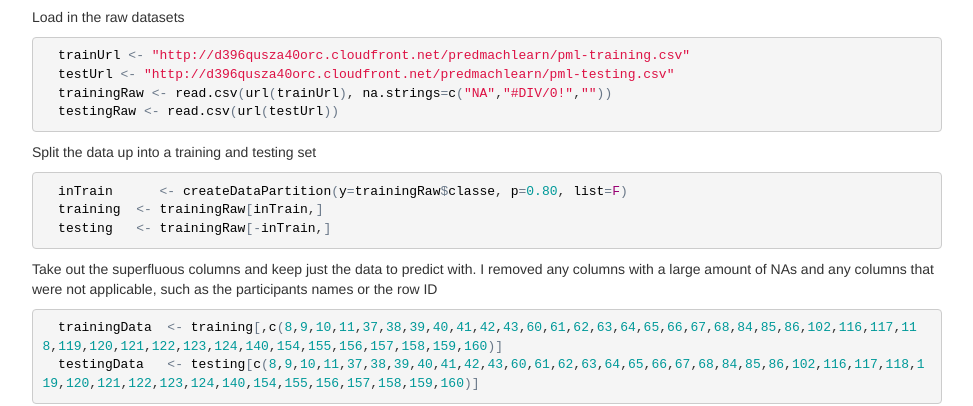
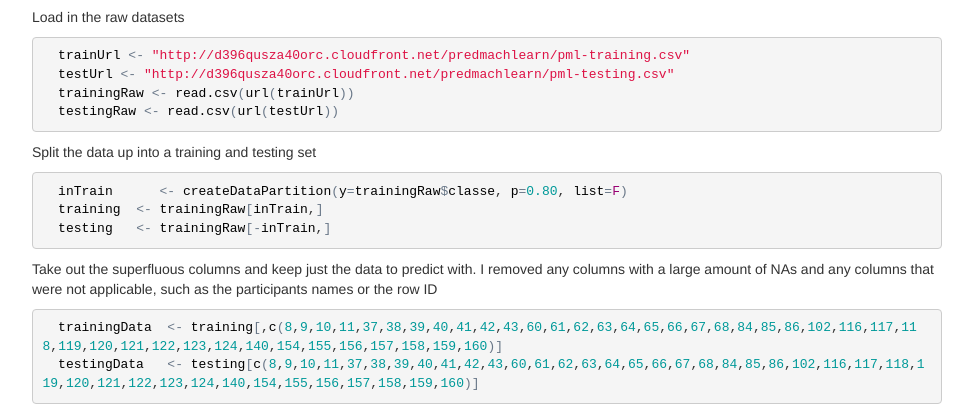
Before and after one commit to cipher982/cipher-fitbit-predictive-model.github.io, a plain HTML site: page index.html in a window 1280 px wide. Shown: the part 434-840 px from the top of the page, without its empty margins (153-1126 px from the left). Drawn offline with nearby package versions, Linux system fonts and the light colour scheme; some packages are replaced by stand-ins of ours.

Commit message:
Update index.html
..

```diff
--- a/index.html
+++ b/index.html
@@ -81,7 +81,7 @@ img {
 <p>Load in the raw datasets</p>
 <pre class="r"><code>  trainUrl &lt;- &quot;http://d396qusza40orc.cloudfront.net/predmachlearn/pml-training.csv&quot;
   testUrl &lt;- &quot;http://d396qusza40orc.cloudfront.net/predmachlearn/pml-testing.csv&quot;
-  trainingRaw &lt;- read.csv(url(trainUrl), na.strings=c(&quot;NA&quot;,&quot;#DIV/0!&quot;,&quot;&quot;))
+  trainingRaw &lt;- read.csv(url(trainUrl))
   testingRaw &lt;- read.csv(url(testUrl))</code></pre>
 <p>Split the data up into a training and testing set</p>
 <pre class="r"><code>  inTrain      &lt;- createDataPartition(y=trainingRaw$classe, p=0.80, list=F)
```
